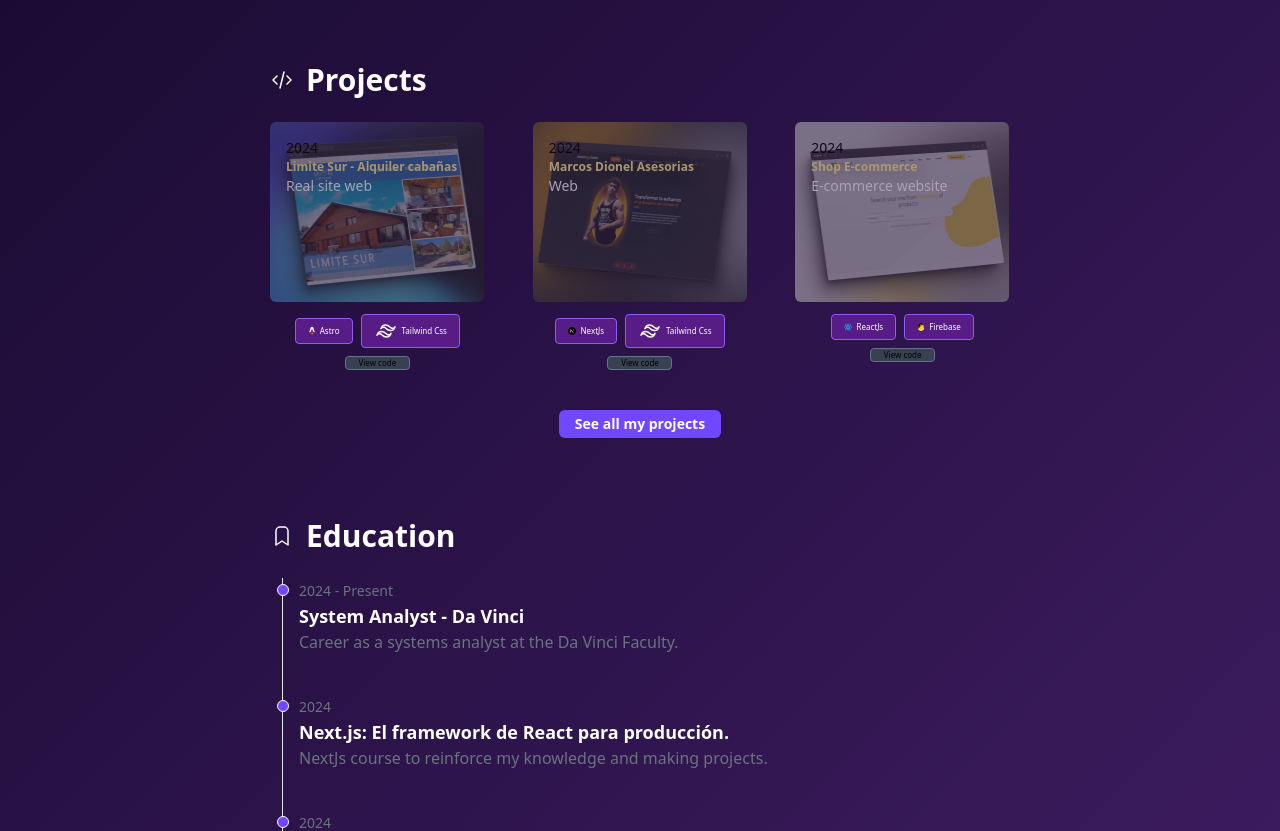
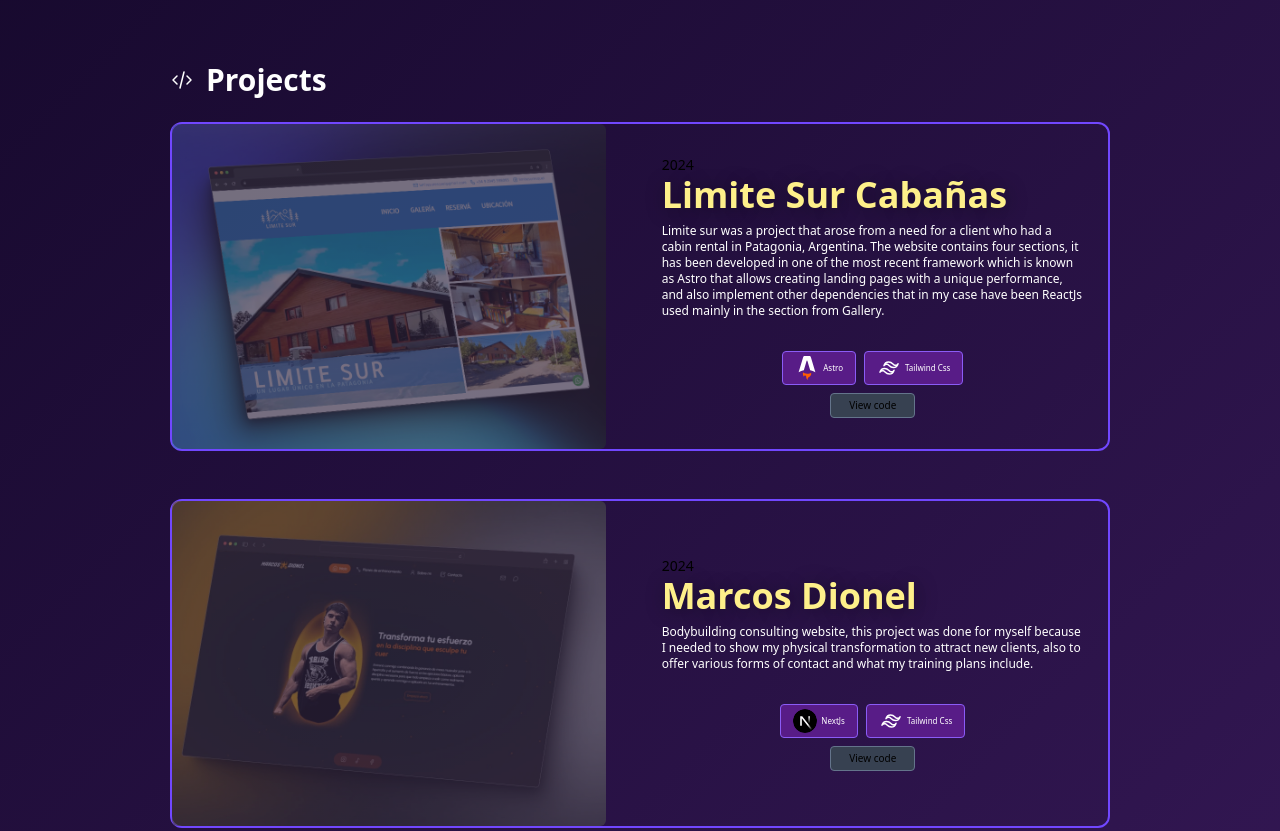
Before and after one commit to mdiannibelli/mdiannibelli-portfolio, an Astro site: page / in a window 1280 px wide. Shown: the part 1320-2151 px from the top of the page. Built offline with nearby package versions, Linux system fonts and the light colour scheme; Astro itself is replaced by a stand-in of ours.

Commit message:
update projects

```diff
--- a/src/components/Projects.astro
+++ b/src/components/Projects.astro
@@ -8,9 +8,10 @@ import iconTailwind from '../icons/Tailwind.astro'
 import iconPhotoshop from '../icons/Photoshop.astro'
 import iconIllustrator from '../icons/Illustrator.astro'
 import iconNextJs from '../icons/NextJs.astro'
-import projectEcommerce from '../imgs/project-ecommerce.jpg'
-import project9 from '../imgs/project9.jpg'
-import project10 from '../imgs/project-10.webp'
+import shopecommerce from '../imgs/shopecommerce.webp'
+import mdiannibelliasesorias from '../imgs/mdiannibelliasesorias.webp'
+import limitesur from '../imgs/limitesur.webp'
+import trainingwiki from '../imgs/trainingwiki.webp'
 
 import project4 from '../imgs/project4.jpg'
 
@@ -65,119 +66,76 @@ import { Image } from 'astro:assets'
     /* Projects */
     const Proyects = [
     {
+            id: 1,
             date: '2024',
-            type: 'Real site web',
-            title: 'Limite Sur - Alquiler cabañas',
-            img: project10,
+            type: 'Limite sur was a project that arose from a need for a client who had a cabin rental in Patagonia, Argentina. The website contains four sections, it has been developed in one of the most recent framework which is known as Astro that allows creating landing pages with a unique performance, and also implement other dependencies that in my case have been ReactJs used mainly in the section from Gallery.',
+            title: 'Limite Sur Cabañas',
+            img: limitesur,
             link: 'https://limite-sur.vercel.app',
             code: 'https://github.com/mdiannibelli/limite-sur',
             tags: [tagsIcon.ASTRO, tagsIcon.TAILWIND]
     },
     {
+            id: 2,
             date: '2024',
-            type: 'Web',
-            title: 'Marcos Dionel Asesorias',
-            img: project9,
+            type: 'Bodybuilding consulting website, this project was done for myself because I needed to show my physical transformation to attract new clients, also to offer various forms of contact and what my training plans include.',
+            title: 'Marcos Dionel',
+            img: mdiannibelliasesorias,
             link: 'https://mdiannibelliasesorias.vercel.app',
             code: 'https://github.com/mdiannibelli/mdiannibelliasesorias/tree/main',
             tags: [tagsIcon.NEXTJS, tagsIcon.TAILWIND]
         },
         {
+            id: 3,
             date: '2024',
-            type: 'E-commerce website',
+            type: 'This project was a store of fictitious products that has 5 sections, functions such as adding products to the shopping cart, checkout, login with firebase authentication, filtering products by category and by search engine and much more.',
             title: 'Shop E-commerce',
-            img: projectEcommerce,
+            img: shopecommerce,
             link: 'https://shop-ecommerce-chi.vercel.app',
             code: 'https://github.com/mdiannibelli/shop-ecommerce',
             tags: [tagsIcon.REACTJS, tagsIcon.FIREBASE]
         },
-       /*  {
-            date: '2022',
-            type: 'Web',
-            title: 'Moon Guitars',
-            img: project2,
-            link: 'https://moonguitars.netlify.app',
-            code: 'https://github.com/mdiannibelli/moonguitars',
-            tags: [tagsIcon.HTML , tagsIcon.CSS]
-        }, */
-       /*  {
-            date: '2022',
-            type: 'Web',
-            title: 'Dionel Shop',
-            img: project3,
-            link: 'https://dionel-shop.netlify.app',
-            code: '',
-            tags: [tagsIcon.REACTJS, tagsIcon.FIREBASE]
-        }, */
-        /* {
-            date: '2024',
-            type: 'Web',
-            title: 'Make you CV',
-            img: project4,
-            link: 'https://make-you-cv.netlify.app',
-            code: 'https://github.com/mdiannibelli/make-you-cv',
-            tags: [tagsIcon.ASTRO, tagsIcon.TAILWIND]
-        }, */
-        /* {
+         {
+            id: 4,
             date: '2023',
-            type: 'Web',
+            type: 'Website that presents itself as the "wikipedia of fitness." Our platform offers comprehensive information on a wide variety of topics related to training and physical activity.',
             title: 'The Trainig Wiki',
-            img: project1,
+            img: trainingwiki,
             link: 'https://thetrainingwiki.netlify.app',
             code: 'https://github.com/mdiannibelli/The-Training-Wiki/tree/master',
-            tags: [tagsIcon.REACTJS]
-        }, */
-       /*  {
-            date: '2024',
-            type: 'Speed Art',
-            title: 'World War 2',
-            img: project5,
-            link: 'https://www.behance.net/gallery/188824105/World-War-2-Speed-Art',
-            code: '',
-            tags: [tagsIcon.PHOTOSHOP]
+            tags: [tagsIcon.REACTJS, tagsIcon.CSS]
         },
-        {
-            date: '2024',
-            type: 'Graphic Design',
-            title: 'Ironwrap',
-            img: project6,
-            link: 'https://www.behance.net/gallery/189840909/Iron-Wrap-Empretienda-Design',
-            code: '',
-            tags: [tagsIcon.ILLUSTRATOR, tagsIcon.PHOTOSHOP]
-        } */
 ]
 
 ---
 
-<div class="grid grid-cols-1 sm:grid-cols-3 gap-x-12 gap-y-6">
-    {Proyects.map(({img, link, date, title, type, tags, code}) => (
-            <main class="flex flex-col">
-        <a href={link} class="link flex flex-col w-full h-[200px] -mb-2" target="_blank">
-        <Image src={img} alt={""} class="absolute w:[140px] h:[120px] sm:w-[214px] sm:h-[180px] bg-cover bg-center rounded-md brightness-75 saturate-100 contrast-75"/>
-            <div class="sm:p-4 ml-2 mt-4 sm:mt-0 sm:ml-0 relative">
+<div class="flex flex-col gap-12">
+    {Proyects.map(({img, link, date, title, type, tags, code, id}) => (
+        <div class={`flex md:gap-8 ${id % 2 === 0 ? 'flex-row-reverse' : ''} flex-col md:flex-row border-2 border-[rgba(113,71,255)] rounded-xl`}>
+            <div class="flex">
+                <a href={link} class="link" target="_blank">
+                <Image src={img} alt={""} class="sm:w-[460px] sm:h-full lg:object-cover  rounded-md brightness-75 saturate-100 contrast-75"/>
+                        </a>
+                </div>
+                <div class="flex flex-col justify-center mx-auto p-6">
                     <p class="font-thin line text-xs sm:text-sm leading-3 ">{date}</p>
-                <h3 class="text-yellow-200 font-semibold leading-12 text-[12px] sm:text-1xl">{title}</h3>
-                <p class="text-white font-regular leading-3 text-[10px] sm:text-sm text-pretty">{type}</p>
-                </div>
-                </a>
-
-                <ul class="flex relative justify-center items-center mt-4 sm:mt-0">
+                    <h3 class="text-yellow-200 font-semibold leading-12 text-[12px] md:text-2xl lg:text-4xl text-pretty">{title}</h3>
+                    <p class="text-white font-regular leading-3 text-[8px] md:text-xs lg:text-md text-pretty mb-4 mt-2 max-w-md">{type}</p>
+                    <ul class="flex justify-center items-center md:mt-4 ">
                         {tags.map(tag => (
                             <li class="text-[7px] text-white sm:text-xs text-pretty ml-1 mr-1">
                                 <span class="flex gap-x-1 sm:text-[8px] text-[10px] text-white items-center py-1 px-3 border bg-purple-900 border-violet-500 rounded">
-                                <tag.icon class={`size-3 sm:size-2 ${tag.class}`}></tag.icon>
+                                    <tag.icon class={`size-3 sm:size-6 ${tag.class}`}></tag.icon>
                                     {tag.name}
                                     </span>
                                     </li>
                                     ))}
                                     </ul>
-                <div class="flex justify-center mt-2">
-                    <div class="flex justify-center bg-gray-700 border rounded border-slate-500 w-[65px]">
-                         <a class="text-[8px]" href={code} target="_blank"><button>View code</button></a>
+                    <div class="flex justify-center md:p-1 mt-2 mx-auto bg-gray-700 hover:bg-gray-600 duration-300 cursor-pointer border rounded border-slate-500 w-[85px]">
+                            <a class="text-[10px]" href={code} target="_blank"><button>View code</button></a>
                     </div>
                 </div>
-
-        </main>
+        </div>
 
         ))}
 </div>
@@ -204,14 +162,11 @@ import { Image } from 'astro:assets'
     }
 
     .link {
-        position: relative;
-        overflow: hidden;
         transition: width 0.3s, opacity 0.3s, transform 0.3s;
         opacity: 0.6;
     }
 
     .link:hover {
-
         opacity: 1;
         transform: scale(1.1);
     }
--- a/src/components/Skills.astro
+++ b/src/components/Skills.astro
@@ -9,6 +9,10 @@ import iconSqlite from '../icons-svg/sqlite.svg'
 import iconJavascript from '../icons-svg/javascript.svg'
 import iconNodejs from '../icons-svg/nodejs.svg'
 import iconNextJs from '../icons-svg/nextjs.svg';
+import iconBootstrap from '../icons-svg/bootstrap.svg';
+import iconFirebase from '../icons-svg/firebase.svg';
+import iconPhotoshop from '../icons-svg/photoshop.svg';
+import iconIllustrator from '../icons-svg/illustrator.svg';
 
 
 const skills = [
@@ -48,6 +52,22 @@ const skills = [
         name: "NextJs",
         icon: iconNextJs
     },
+    {
+        name: "Bootstrap",
+        icon: iconBootstrap
+    },
+    {
+        name: "Firebase",
+        icon: iconFirebase
+    },
+    {
+        name: "Photoshop",
+        icon: iconPhotoshop
+    },
+    {
+        name: "Illustrator",
+        icon: iconIllustrator
+    },
 ]
 
 ---
--- a/src/pages/index.astro
+++ b/src/pages/index.astro
@@ -55,7 +55,7 @@ description='Hire mdiannibelli for the development and design of web pages,'>
 		</SectionContainer>
 
 		<!-- Projects -->
-		<SectionContainer id="projects" class='mb-20'>
+		<SectionContainer id="projects" class='mb-20 lg:w-[940px]'>
 			<h2 class="flex items-center gap-x-3 text-3xl font-semibold text-white mb-6"><Code class="size-8"/>Projects</h2>
 			<Projects/>
 		</SectionContainer>
```
Also changed, not shown: src/icons-svg/bootstrap.svg (added), src/icons-svg/firebase.svg (added), src/icons-svg/illustrator.svg (added), src/icons-svg/photoshop.svg (added), src/imgs/limitesur.webp (renamed from src/imgs/project-10.webp), src/imgs/mdiannibelliasesorias.webp (added), src/imgs/project-ecommerce.jpg (deleted), src/imgs/project1.jpg (deleted), src/imgs/project2.jpg (deleted), src/imgs/project3.jpg (deleted), src/imgs/project4.jpg (deleted), src/imgs/project5.jpg (deleted), src/imgs/project6.jpg (deleted), src/imgs/project7.jpg (deleted), 3 more files. Lines whose indentation alone changed are shown as unchanged.
